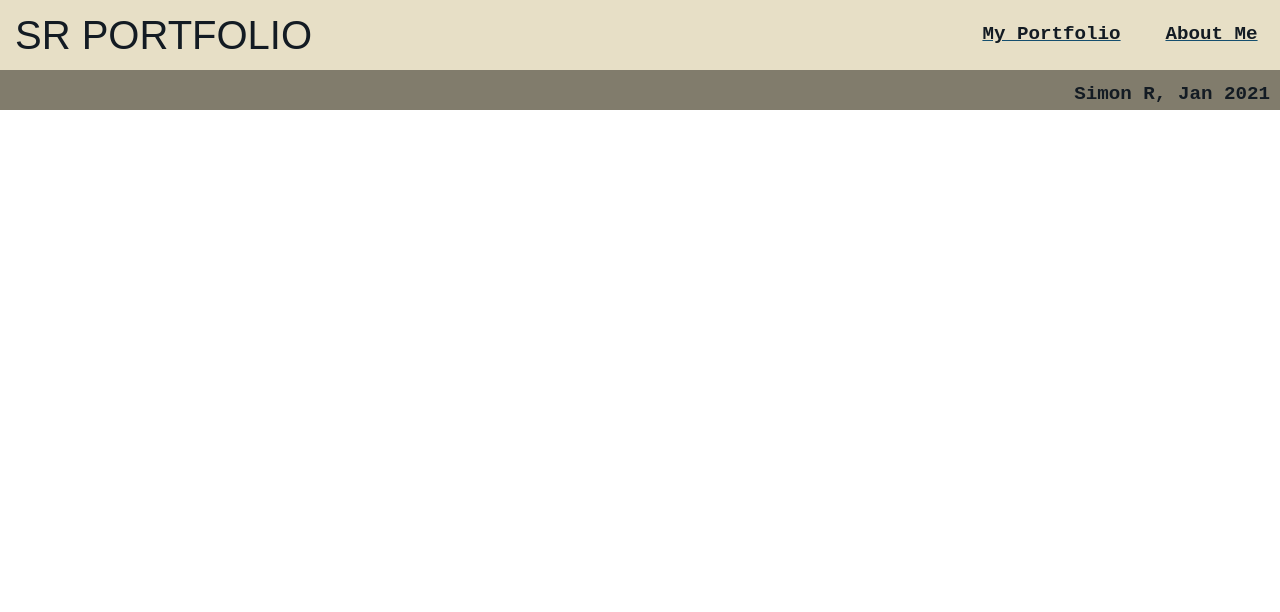
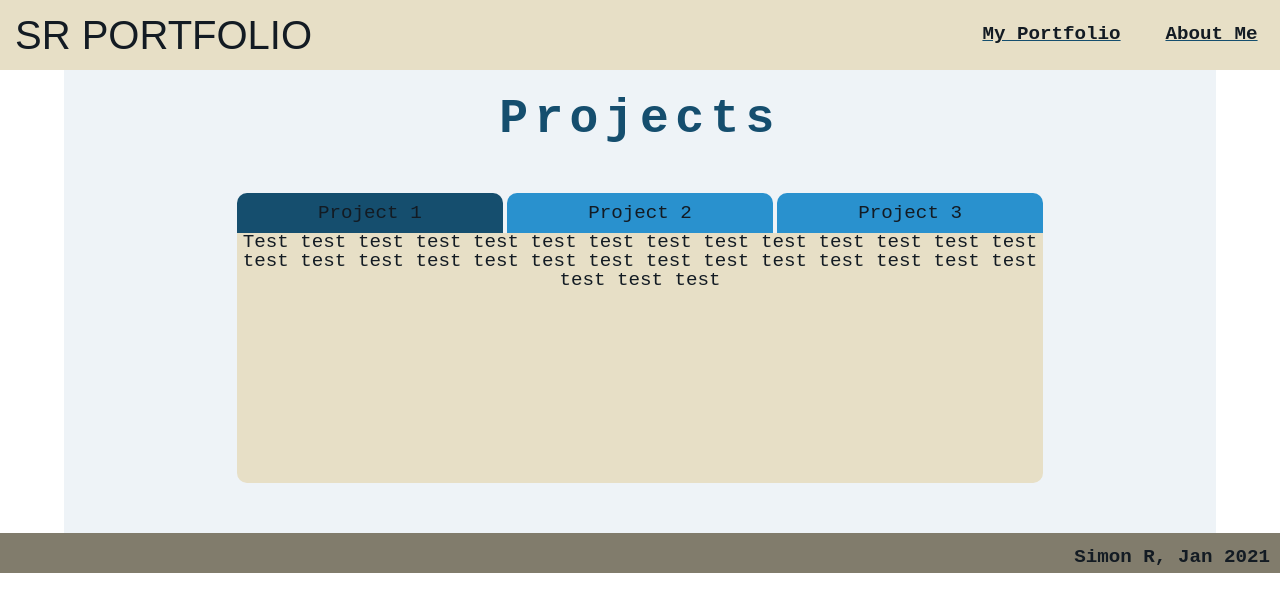
Before and after one commit to simonaus/portfolio-homepage, a plain HTML site: page projects.html in a window 1280 px wide. Drawn offline with Linux system fonts and the light colour scheme; a web font is replaced by a local one.

Commit message:
Add style to main section of projects.html

```diff
--- a/projects.html
+++ b/projects.html
@@ -17,6 +17,13 @@
       </nav>
     </header>
     <main>
+      <h1>Projects</h1>
+      <section class="flex">
+        <p class="tab" id="tab1">Project 1</p>
+        <p class="tab" id="tab2">Project 2</p>
+        <p class="tab" id="tab2">Project 3</p>
+        <p class="project-info">Test test test test test test test test test test test test test test test test test test test test test test test test test test test test test test test </p>
+      </section>
     </main>
     <footer>
       <p class="footer">Simon R, Jan 2021</p>
--- a/styles.css
+++ b/styles.css
@@ -165,3 +165,42 @@ footer {
 #about3 {
   grid-area: about3;
 }
+
+/* main projects.html */
+
+.flex {
+  display: flex;
+  width: 70%;
+  margin: 0 auto;
+  padding-top: 50px;
+  padding-bottom: 50px;
+  flex-wrap: wrap;
+  justify-content: space-between;
+}
+
+.tab {
+  width: 33%;
+  height: 40px;
+  line-height: 40px;
+}
+
+.project-info {
+  height: 250px;
+  background-color: #e7dfc6;
+  border-radius: 0 0 10px 10px;
+}
+
+#tab1 {
+  background-color: #154e6e;
+  border-radius: 10px 10px 0 0;
+}
+
+#tab2 {
+  background-color: #2991ce;
+  border-radius: 10px 10px 0 0;
+}
+
+#tab3 {
+  background-color: #2991ce;
+  border-radius: 10px 10px 0 0;
+}
```
